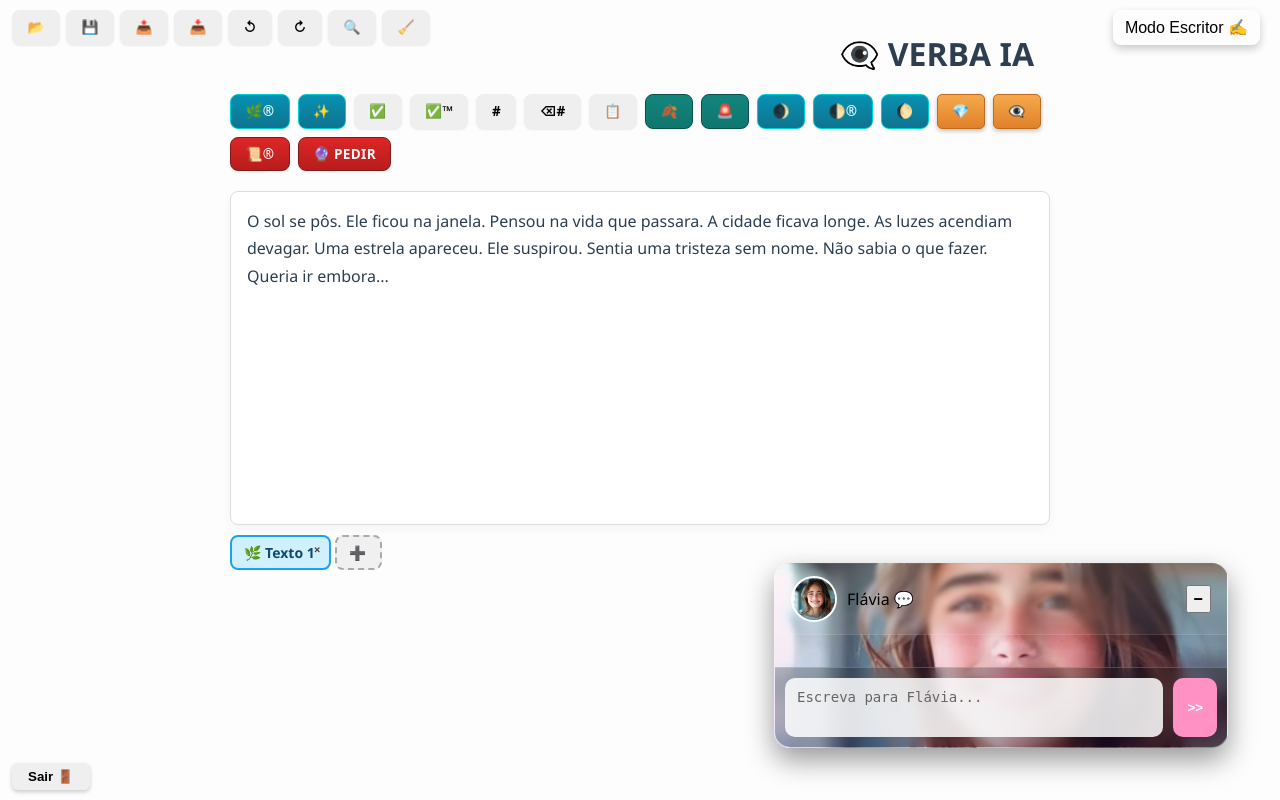
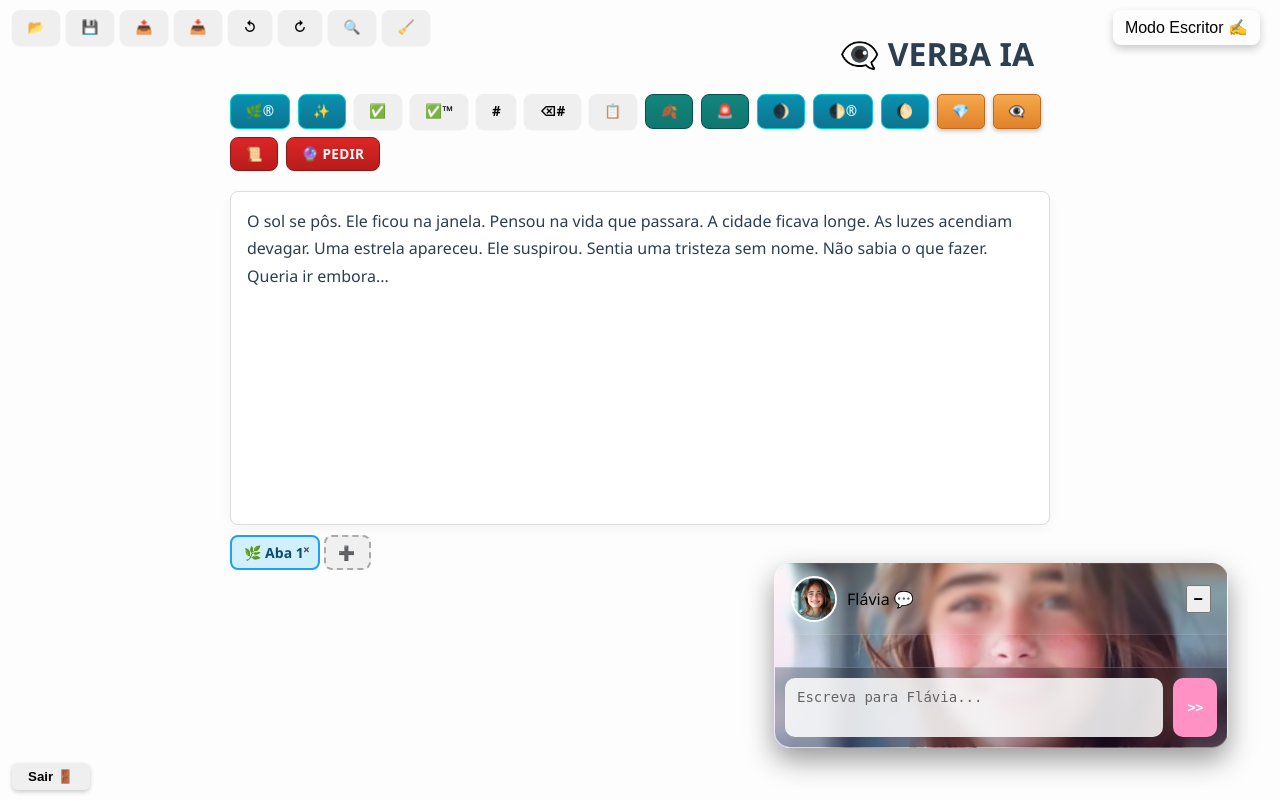
Before and after one commit to benilto87/verbaia1, a Flask app: page / in a window 1280 px wide. Run offline with Flask 3, Linux system fonts and the light colour scheme; the visitor is signed in with stand-in values (Sample User, id 1).

Commit message:
ajuste medida

```diff
--- a/static/js/funcoes_ordinarias.js
+++ b/static/js/funcoes_ordinarias.js
@@ -7,7 +7,7 @@ let lousaAtual = null;
 let proximaLousaId = 1;
 
 function criarNovaAba() {
-  const novaId = `🌿 Texto ${proximaLousaId++}`;
+  const novaId = `🌿 Aba ${proximaLousaId++}`;
   lousas[novaId] = document.getElementById("editor").innerHTML || ""; // mantém texto se houver
   lousaAtual = novaId;
 
--- a/templates/index.html
+++ b/templates/index.html
@@ -126,7 +126,7 @@
 <button class="toolbar-button botao-fixo-tarefa botao-dourado" onclick="inspirarComFlavia()" title="Inspiração da Flávia">👁‍🗨</button>
 <button class="toolbar-button botao-modificavel botao-dourado" onclick="inspirarComFlavia2()" title="Reflexão da Flávia">💡</button>
 <button class="toolbar-button botao-modificavel botao-dourado" onclick="inspirarComFlavia3()" title="Leitora Virtual">👸</button>
-<button class="toolbar-button botao-fixo-tarefa botao-especial" onclick="abrirPlacaTemperatura(this, enviarRascunho, 1.16)" title="Gerar rascunho">📜®</button>
+<button class="toolbar-button botao-fixo-tarefa botao-especial" onclick="abrirPlacaTemperatura(this, enviarRascunho, 1.16)" title="Gerar rascunho">📜</button>
 
 <!-- Pedido IA -->
 <button id="botao-pedido" class="toolbar-button botao-fixo-tarefa botao-especial" onclick="gerarTarefa()" title="Shift+Enter">📘 pedido 3.5</button>
```
